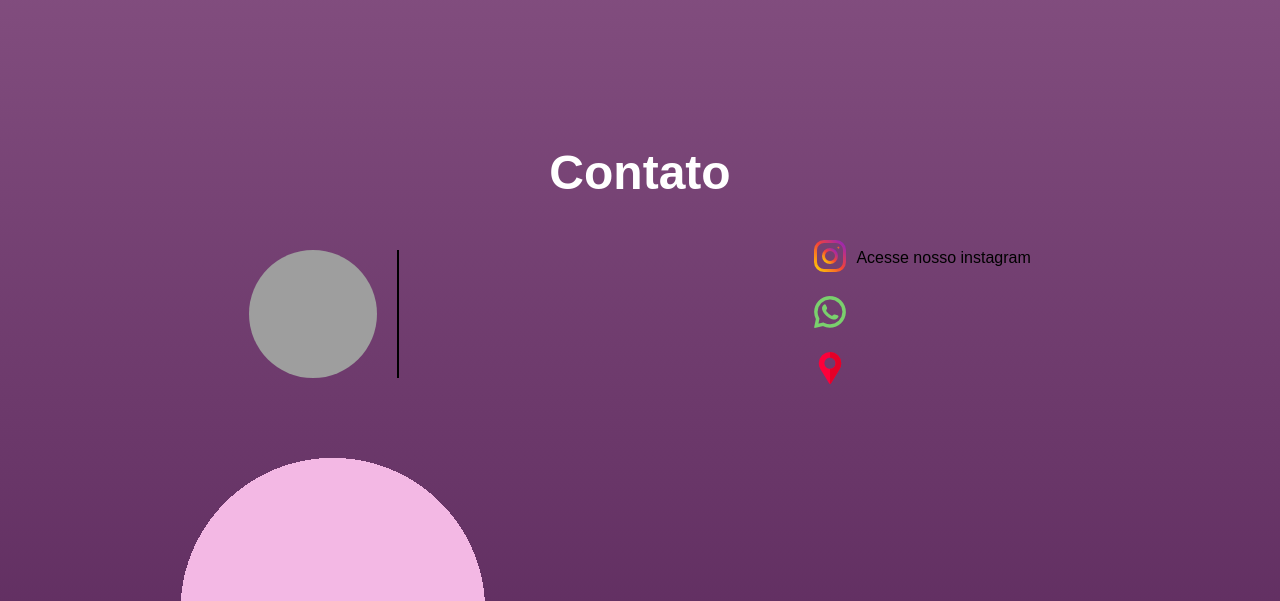
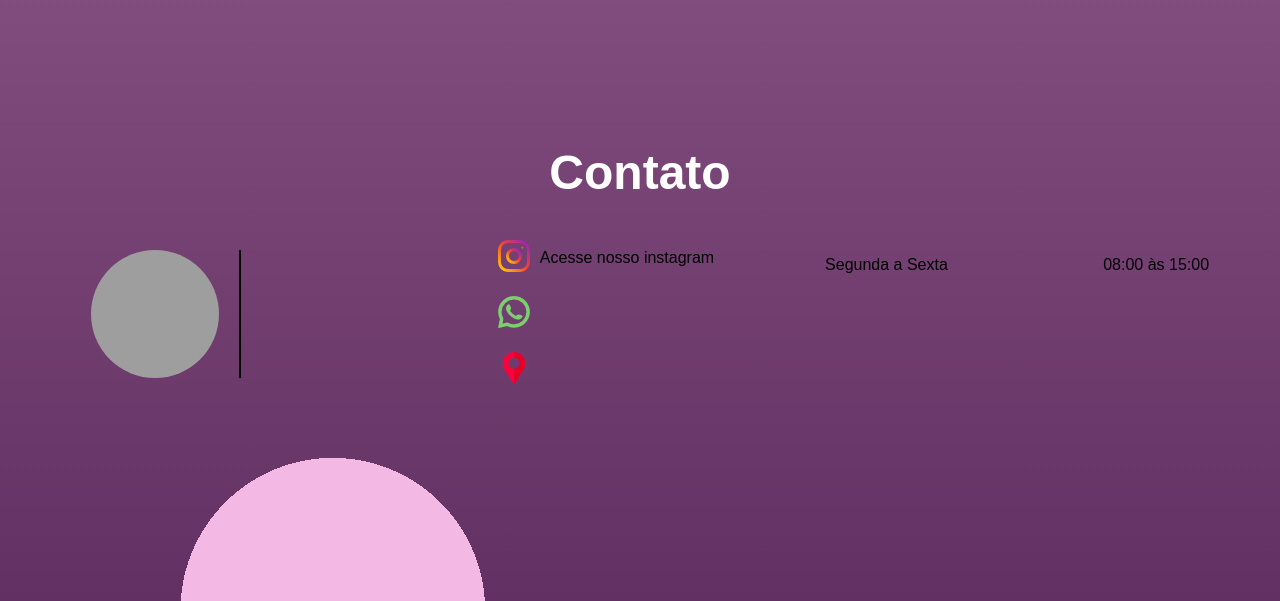
Before and after one commit to wagnerrafa/projetoSiteSalao, a Django app: template home/templates/index.html in a window 1280 px wide. Shown: the part 2285-2886 px from the top of the page. Run offline with Django 3.2, Linux system fonts and the light colour scheme; the template is opened without the code that fills it, so the values that code supplies are empty; parts of the project's set-up code (start-up, migrations or seed data) failed here and were passed over; grey boxes are pictures that could not be loaded.

Commit message:
mostrar horaios em contato

```diff
--- a/home/static/home.css
+++ b/home/static/home.css
@@ -246,13 +246,14 @@
 }
 #contato {
     display: flex;
+    flex-wrap: wrap;
     justify-content: space-evenly;
 }
 
 #contato nav {
     display: inline-flex;
     align-items: center;
-    padding: 20px;
+    padding: 10px;
 }
 
 #contato div {
@@ -306,6 +307,18 @@
     padding: 20px;
     flex-direction: column;
     flex-wrap: wrap;
+}
+
+
+#contato .horario{
+    width: 30%;
+    padding: 10px;
+}
+#contato .horario-semana{
+    padding: 0;
+    display: flex;
+    flex-wrap: wrap;
+    justify-content: space-between;
 }
 
 .wall{
@@ -526,6 +539,9 @@
         text-align: center;
         align-items: center;
     }
+    #contato .horario{
+        width: 90%;
+    }
     .descricaoPromocao{
         width: 90%;
     }
--- a/home/templates/index.html
+++ b/home/templates/index.html
@@ -161,6 +161,12 @@
                         <p>{{endereco}}</p>
                     </div>
                 </div>
+                <div class="horario">
+                    <div class="horario-semana">
+                        <p>Segunda a Sexta</p>
+                        <p>08:00 às 15:00</p>
+                </div>
+                </div>
             </section>
         </section>
     </body>
```
